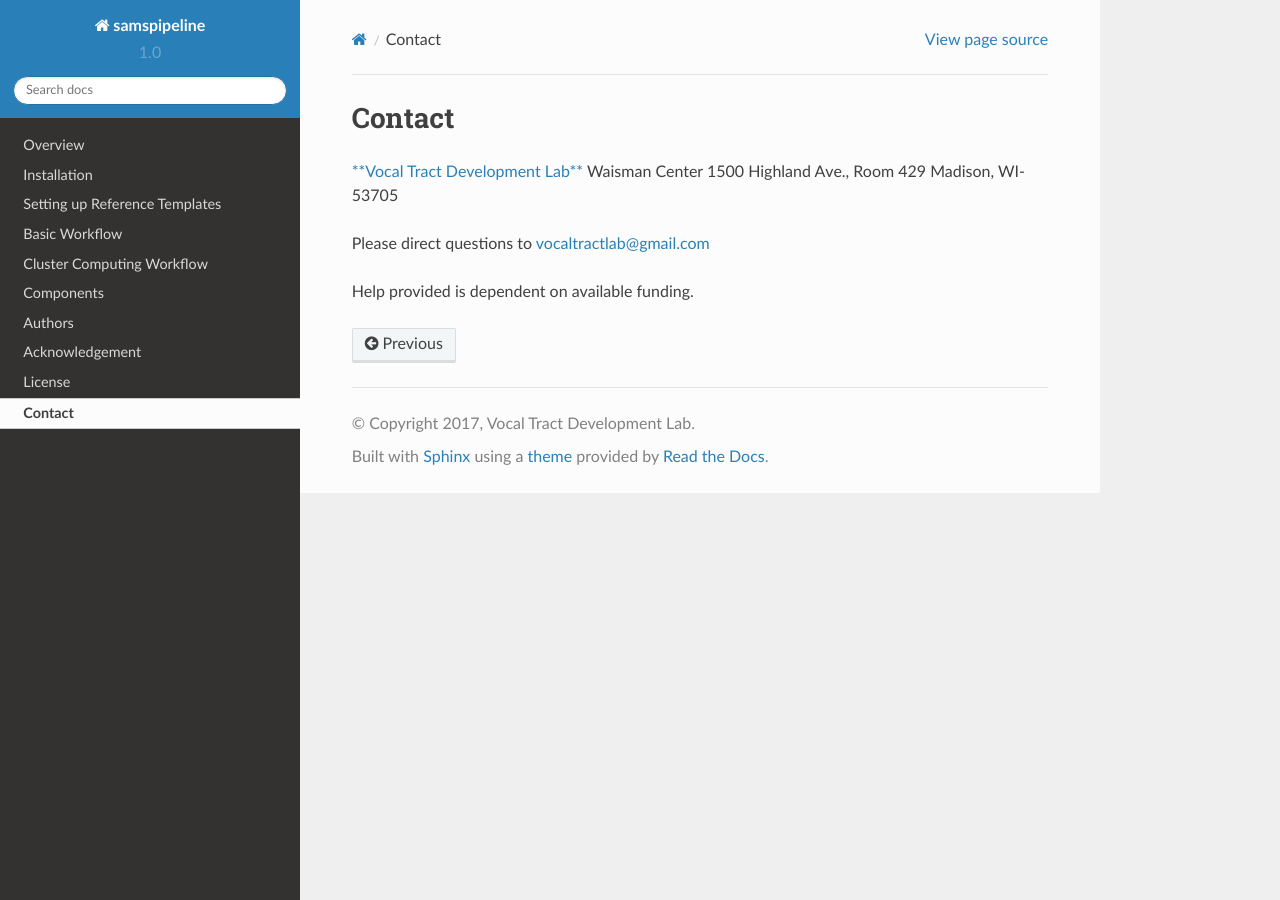
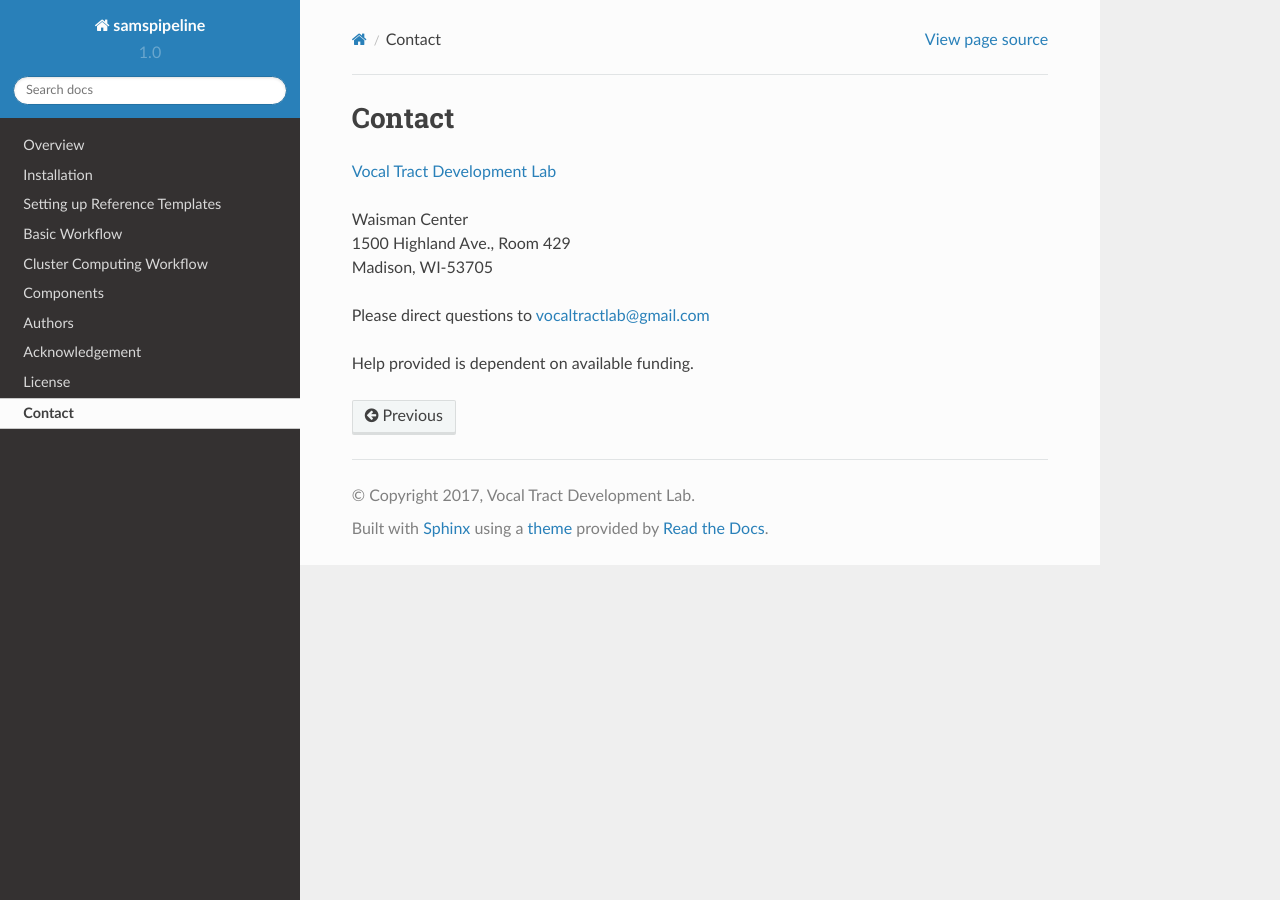
Before and after one commit to ychuang6/sams-documentation, a Sphinx documentation site: the page built from source/help.rst, in a window 1280 px wide. Built offline with Sphinx 7.4.7 and the Read the Docs theme 2.0.0, drawn with Linux system fonts in a browser that asks for light colours.

```diff
--- a/source/help.rst
+++ b/source/help.rst
@@ -1,10 +1,12 @@
 Contact
 =======
 
-`**Vocal Tract Development Lab** <http://waisman.wisc.edu/vocal>`_
-Waisman Center
-1500 Highland Ave., Room 429
-Madison, WI-53705
+`Vocal Tract Development Lab <http://waisman.wisc.edu/vocal>`_
+
+| Waisman Center
+| 1500 Highland Ave., Room 429
+| Madison, WI-53705
+
 
 
 Please direct questions to vocaltractlab@gmail.com
```
Also changed, not shown: source/pipeline.rst (+35 -5 lines), source/images/M227matlabrender.png (added), 9 other files.
